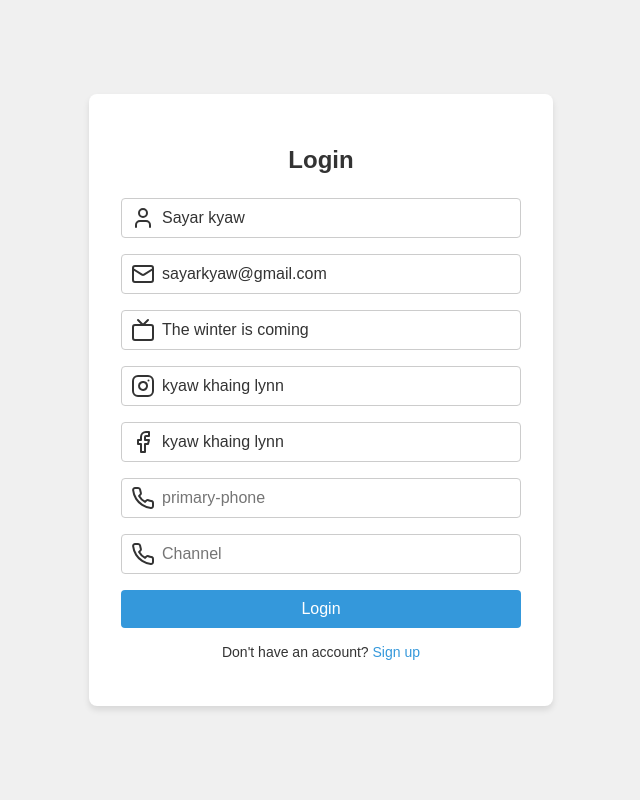
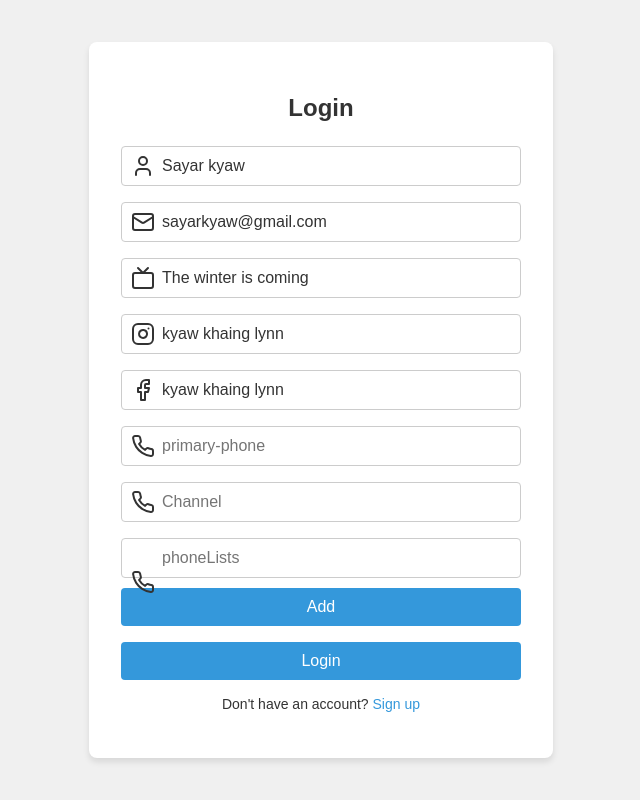
Before and after one commit to kyaw023/React-Hook-Form, a React (Vite) app: page / in a window 1280 px wide. Shown: the whole page, without its empty margins (319-959 px from the left). Built offline with nearby package versions, Linux system fonts and the light colour scheme.

Commit message:
for arrary object

```diff
--- a/src/LoginForm.tsx
+++ b/src/LoginForm.tsx
@@ -1,7 +1,7 @@
 
 import {User, Mail, Tv, FacebookIcon, InstagramIcon, PhoneIcon} from 'lucide-react';
 import  './LoginForm.css'
-import {useForm} from "react-hook-form";
+import {useFieldArray, useForm} from "react-hook-form";
 import React from "react";
 import {DevTool} from "@hookform/devtools";
 
@@ -15,6 +15,9 @@ interface FormValues{
     }
 
     phoneNumber : string[]
+    phoneLists : {
+        number : string
+    }[]
 }
 
 const LoginForm: React.FC = () => {
@@ -28,9 +31,19 @@ const LoginForm: React.FC = () => {
                 facebook : "kyaw khaing lynn",
                 instagram : "kyaw khaing lynn"
             },
-            phoneNumber : []
+            phoneNumber : [],
+            phoneLists : [
+                {
+                    number :"",
+                }
+            ]
         }
     });
+
+    const {append,remove,fields}  = useFieldArray({
+        control,
+        name : "phoneLists"
+    })
 
     const onSubmit = (data :FormValues) =>{
         console.log("formValue",data)
@@ -149,6 +162,42 @@ const LoginForm: React.FC = () => {
                         />
                         <p>{errors?.phoneNumber?.[1]?.message}</p>
                     </div>
+                     <div className={"input-group"} style={
+                         {
+                             gap : "10px",
+                             display : "flex",
+                             flexDirection : "column"
+                         }
+                     }>
+                         {
+                             fields.map((field,index)=>{
+                                 return(
+                                     <div key={field.id} style={
+                                         {
+                                             gap : "10px",
+                                             display : "flex",
+                                             flexDirection : "row",
+                                             alignItems : "center"
+                                         }
+                                     }>
+                                         <PhoneIcon className="icon"/>
+                                         <input
+                                             type="text"
+                                             id={"phoneLists"}
+                                             {...register(`phoneLists.${index}.number`)}
+                                             placeholder="phoneLists"
+                                         />
+                                         {
+                                             index > 0 && (
+                                                 <button type="button" onClick={() => remove(index)}>Remove</button>
+                                             )
+                                         }
+                                     </div>
+                                 )
+                             })
+                         }
+                         <button type="button" onClick={() => append({number : ""})}>Add</button>
+                     </div>
                     <button type="submit">Login</button>
                 </form>
                 <p className="signup-link">
```
Also changed, not shown: vite.config.ts.timestamp-1729879964885-cd3745023ac49.mjs (added, +10 -0 lines).
